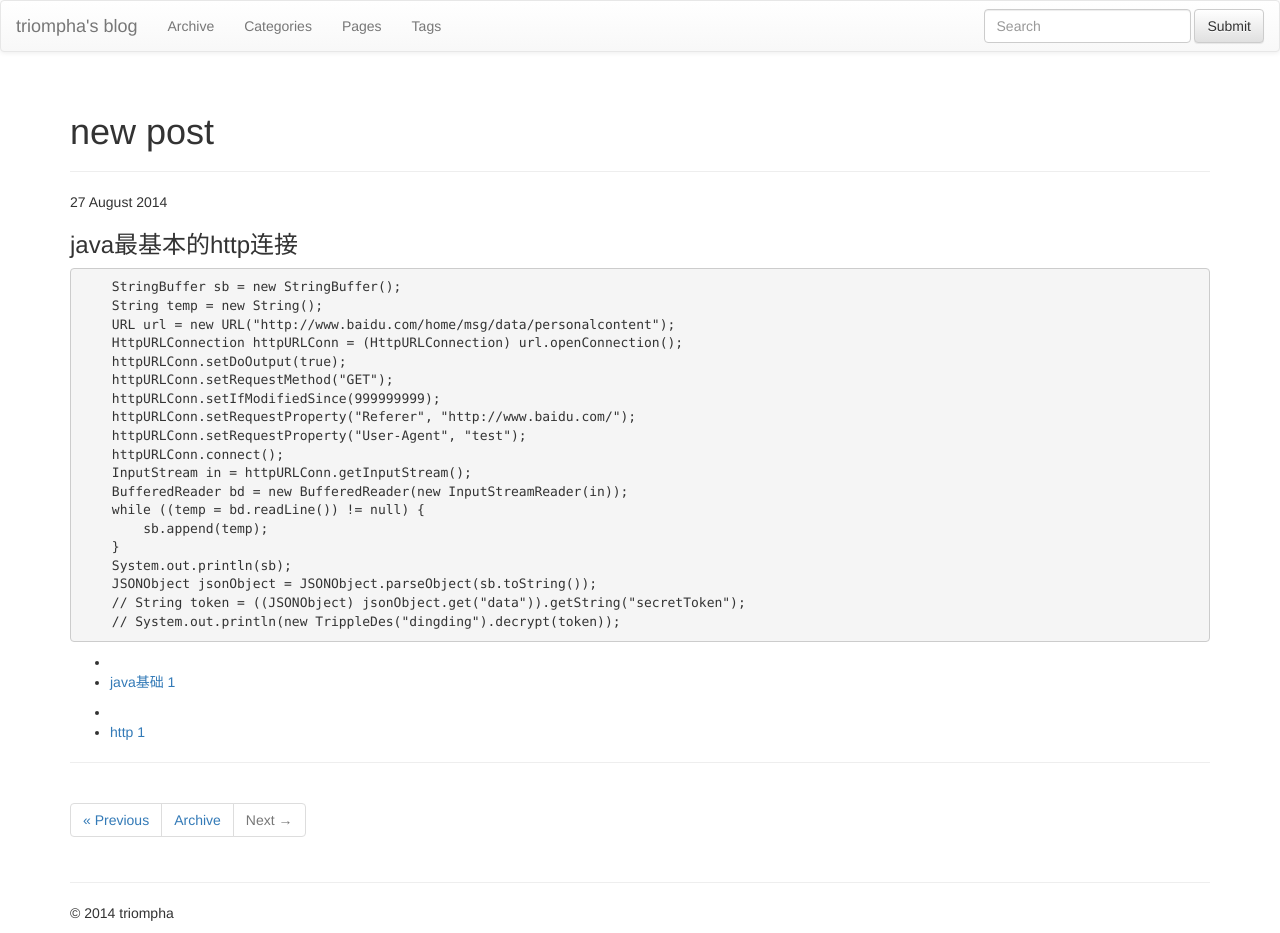
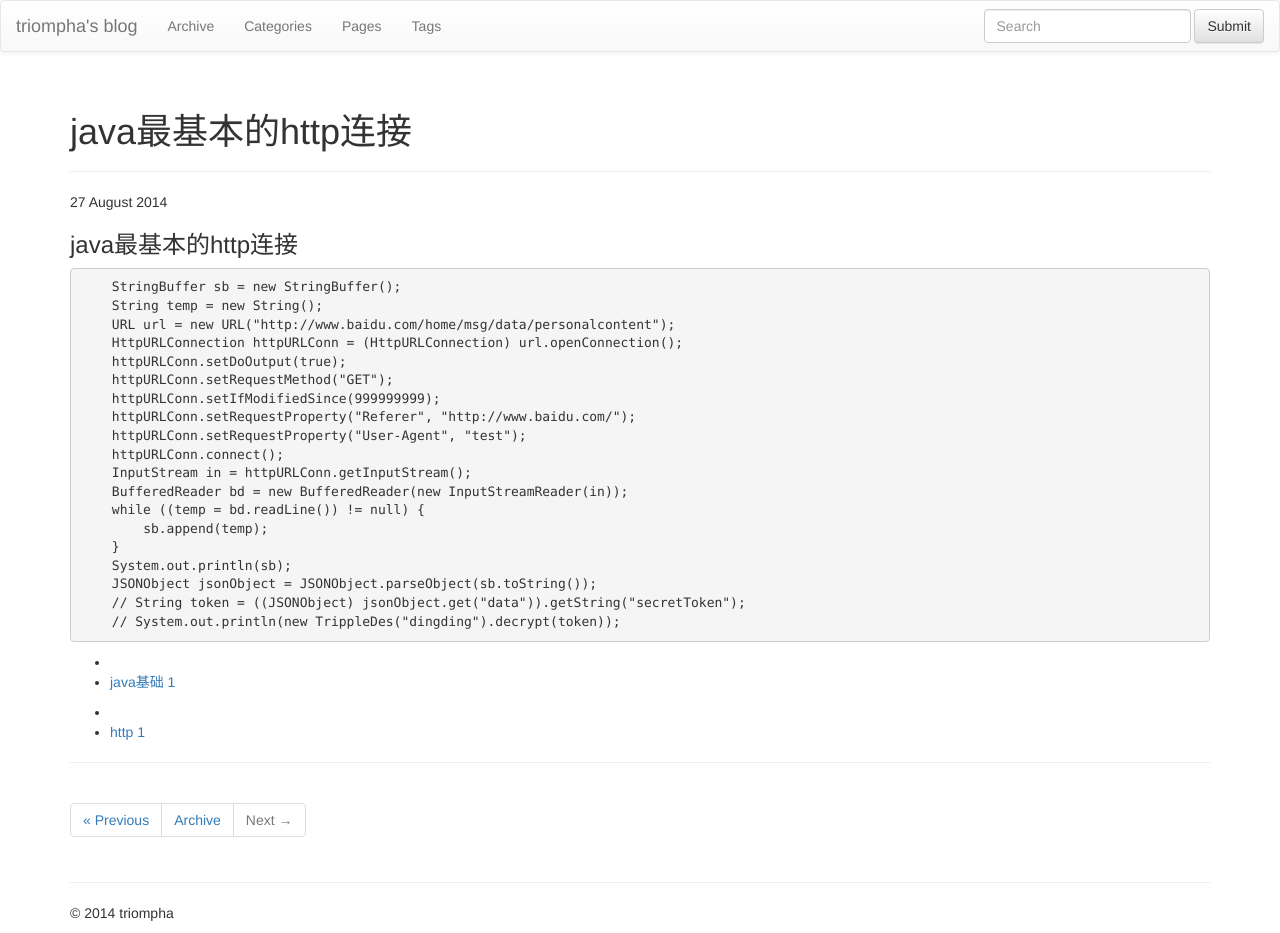
Before and after one commit to triompha/triompha.github.io, a Jekyll site: the page built from _posts/2014-08-27-java最基本的http连接.md, in a window 1280 px wide. Built offline with Jekyll 4.4.1, drawn with Linux system fonts in a browser that asks for light colours; nearby versions of some CDN libraries; library files that are not in the unit come from our copies; comment, search, counter and statistics services are not loaded.

Commit message:
java最基本的http连接

```diff
--- a/_posts/2014-08-27-java最基本的http连接.md
+++ b/_posts/2014-08-27-java最基本的http连接.md
@@ -1,6 +1,6 @@
 ---
 layout: post
-title: "new post"
+title: "java最基本的http连接"
 description: ""
 category: java基础
 tags: [http]
```
